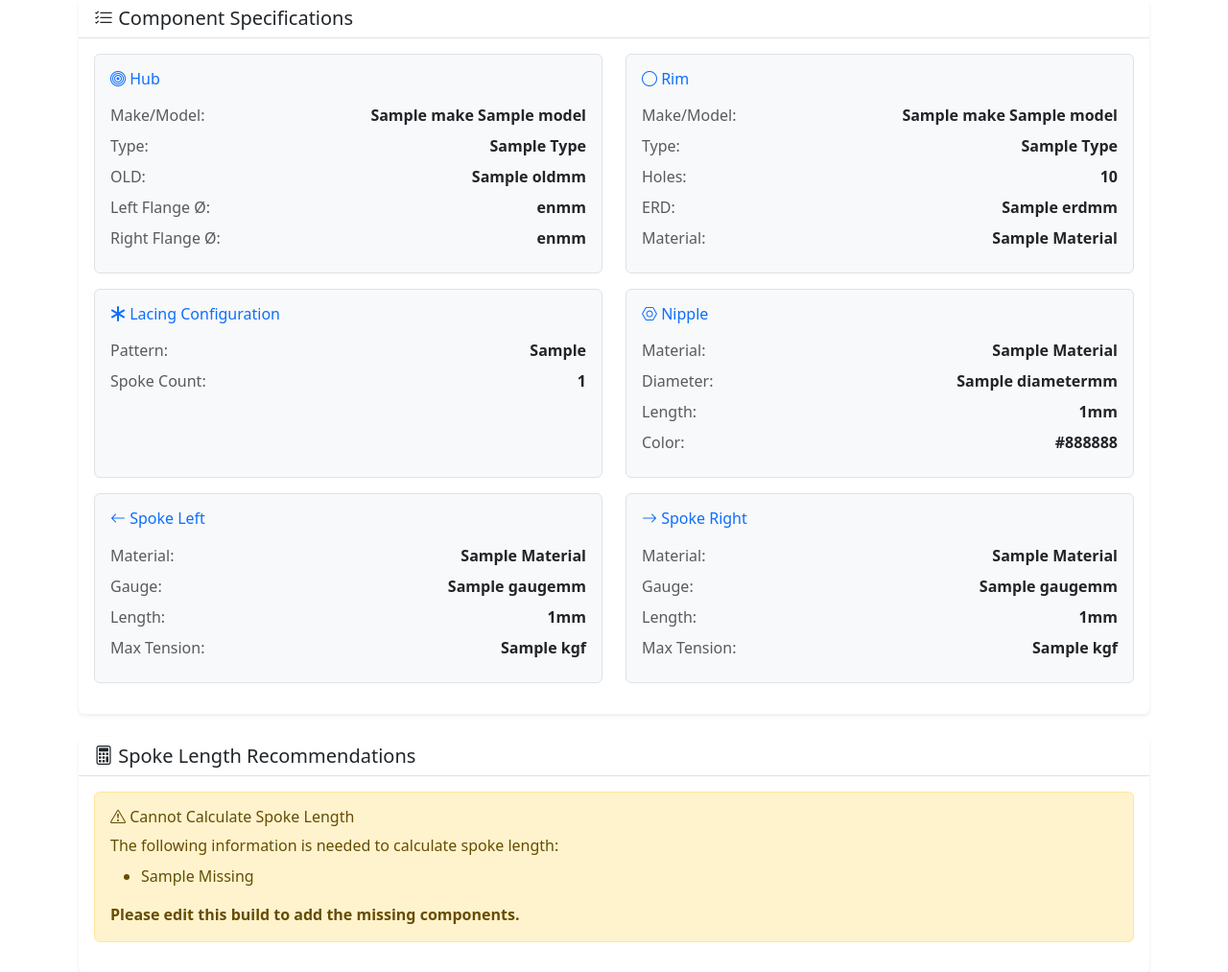
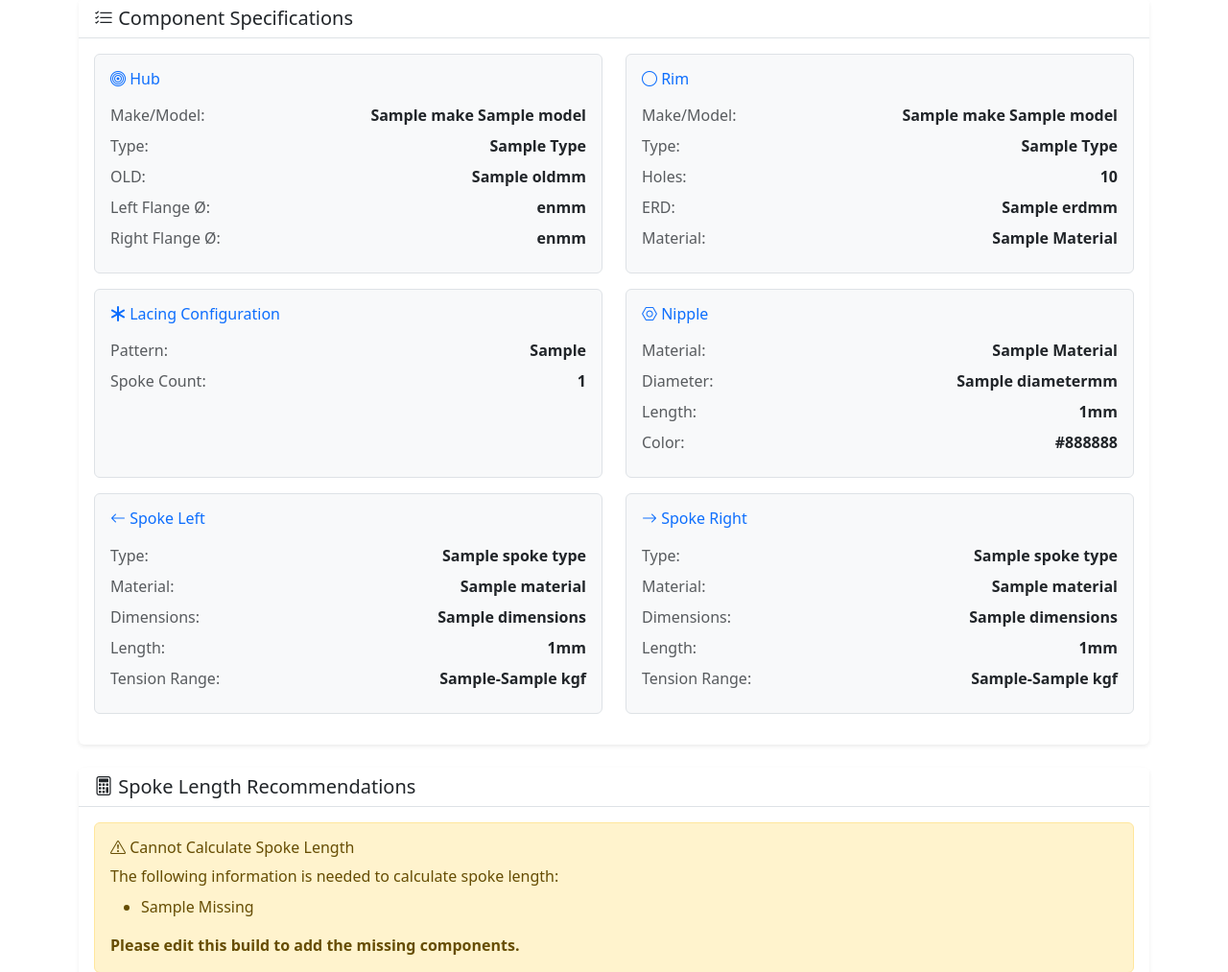
Before and after one commit to xivind/wheel-builder, a FastAPI app: template templates/build_details.html in a window 1280 px wide. Shown: the part 632-1645 px from the top of the page at 96% size. Run offline with FastAPI, Linux system fonts and the light colour scheme; the template is opened without the code that fills it: most values are stand-ins (such as "Sample title", 1, 10 or a date in 2020); some libraries are stand-ins or nearby versions.

Commit message:
fix: update build templates to use spoke_type schema
Updated build form and details templates to reference the new spoke_type
relationship instead of the removed spoke fields (material, gauge, max_tension).

Changes:
- build_form.html: spoke dropdowns now show "Type - Length" format
- build_edit.html: spoke dropdowns now show "Type - Length" format
- build_details.html: spoke sections now display Type, Material, Dimensions,
  Length, and Tension Range from spoke_type relationship

This fixes blank fields in the create build modal and build details page
that were appearing due to the spoke schema migration.

🤖 Generated with [Claude Code](https://claude.com/claude-code)

Co-Authored-By: Claude <noreply@anthropic.com>

```diff
--- a/templates/build_details.html
+++ b/templates/build_details.html
@@ -196,20 +196,24 @@
                         <h6 class="text-primary mb-3"><i class="bi bi-arrow-left"></i> Spoke Left</h6>
                         {% if spoke_left %}
                         <div class="mb-2">
-                            <span class="text-muted">Material:</span>
-                            <span class="float-end fw-bold">{{ spoke_left.material|title }}</span>
+                            <span class="text-muted">Type:</span>
+                            <span class="float-end fw-bold">{{ spoke_left.spoke_type.name }}</span>
                         </div>
                         <div class="mb-2">
-                            <span class="text-muted">Gauge:</span>
-                            <span class="float-end fw-bold">{{ spoke_left.gauge }}mm</span>
+                            <span class="text-muted">Material:</span>
+                            <span class="float-end fw-bold">{{ spoke_left.spoke_type.material }}</span>
+                        </div>
+                        <div class="mb-2">
+                            <span class="text-muted">Dimensions:</span>
+                            <span class="float-end fw-bold">{{ spoke_left.spoke_type.dimensions }}</span>
                         </div>
                         <div class="mb-2">
                             <span class="text-muted">Length:</span>
                             <span class="float-end fw-bold">{{ spoke_left.length }}mm</span>
                         </div>
                         <div class="mb-2">
-                            <span class="text-muted">Max Tension:</span>
-                            <span class="float-end fw-bold">{{ spoke_left.max_tension }} kgf</span>
+                            <span class="text-muted">Tension Range:</span>
+                            <span class="float-end fw-bold">{{ spoke_left.spoke_type.min_tension_kgf }}-{{ spoke_left.spoke_type.max_tension_kgf }} kgf</span>
                         </div>
                         {% else %}
                         <p class="text-muted mb-0"><i class="bi bi-exclamation-triangle"></i> Not selected</p>
@@ -221,20 +225,24 @@
                         <h6 class="text-primary mb-3"><i class="bi bi-arrow-right"></i> Spoke Right</h6>
                         {% if spoke_right %}
                         <div class="mb-2">
-                            <span class="text-muted">Material:</span>
-                            <span class="float-end fw-bold">{{ spoke_right.material|title }}</span>
+                            <span class="text-muted">Type:</span>
+                            <span class="float-end fw-bold">{{ spoke_right.spoke_type.name }}</span>
                         </div>
                         <div class="mb-2">
-                            <span class="text-muted">Gauge:</span>
-                            <span class="float-end fw-bold">{{ spoke_right.gauge }}mm</span>
+                            <span class="text-muted">Material:</span>
+                            <span class="float-end fw-bold">{{ spoke_right.spoke_type.material }}</span>
+                        </div>
+                        <div class="mb-2">
+                            <span class="text-muted">Dimensions:</span>
+                            <span class="float-end fw-bold">{{ spoke_right.spoke_type.dimensions }}</span>
                         </div>
                         <div class="mb-2">
                             <span class="text-muted">Length:</span>
                             <span class="float-end fw-bold">{{ spoke_right.length }}mm</span>
                         </div>
                         <div class="mb-2">
-                            <span class="text-muted">Max Tension:</span>
-                            <span class="float-end fw-bold">{{ spoke_right.max_tension }} kgf</span>
+                            <span class="text-muted">Tension Range:</span>
+                            <span class="float-end fw-bold">{{ spoke_right.spoke_type.min_tension_kgf }}-{{ spoke_right.spoke_type.max_tension_kgf }} kgf</span>
                         </div>
                         {% else %}
                         <p class="text-muted mb-0"><i class="bi bi-exclamation-triangle"></i> Not selected</p>
--- a/templates/build_edit.html
+++ b/templates/build_edit.html
@@ -57,7 +57,7 @@
                                     <option value="">Select spoke...</option>
                                     {% for spoke in spokes %}
                                     <option value="{{ spoke.id }}" {% if build.spoke_left_id == spoke.id %}selected{% endif %}>
-                                        {{ spoke.material }} {{ spoke.gauge }}mm - {{ spoke.length }}mm
+                                        {{ spoke.spoke_type.name }} - {{ spoke.length }}mm
                                     </option>
                                     {% endfor %}
                                 </select>
@@ -68,7 +68,7 @@
                                     <option value="">Select spoke...</option>
                                     {% for spoke in spokes %}
                                     <option value="{{ spoke.id }}" {% if build.spoke_right_id == spoke.id %}selected{% endif %}>
-                                        {{ spoke.material }} {{ spoke.gauge }}mm - {{ spoke.length }}mm
+                                        {{ spoke.spoke_type.name }} - {{ spoke.length }}mm
                                     </option>
                                     {% endfor %}
                                 </select>
--- a/templates/partials/build_form.html
+++ b/templates/partials/build_form.html
@@ -46,7 +46,7 @@
                         <select class="form-select" id="spoke_left_id" name="spoke_left_id">
                             <option value="">Select spoke...</option>
                             {% for spoke in spokes %}
-                            <option value="{{ spoke.id }}" {% if build and build.spoke_left_id == spoke.id %}selected{% endif %}>{{ spoke.material }} {{ spoke.gauge }}mm - {{ spoke.length }}mm</option>
+                            <option value="{{ spoke.id }}" {% if build and build.spoke_left_id == spoke.id %}selected{% endif %}>{{ spoke.spoke_type.name }} - {{ spoke.length }}mm</option>
                             {% endfor %}
                         </select>
                     </div>
@@ -55,7 +55,7 @@
                         <select class="form-select" id="spoke_right_id" name="spoke_right_id">
                             <option value="">Select spoke...</option>
                             {% for spoke in spokes %}
-                            <option value="{{ spoke.id }}" {% if build and build.spoke_right_id == spoke.id %}selected{% endif %}>{{ spoke.material }} {{ spoke.gauge }}mm - {{ spoke.length }}mm</option>
+                            <option value="{{ spoke.id }}" {% if build and build.spoke_right_id == spoke.id %}selected{% endif %}>{{ spoke.spoke_type.name }} - {{ spoke.length }}mm</option>
                             {% endfor %}
                         </select>
                     </div>
```
